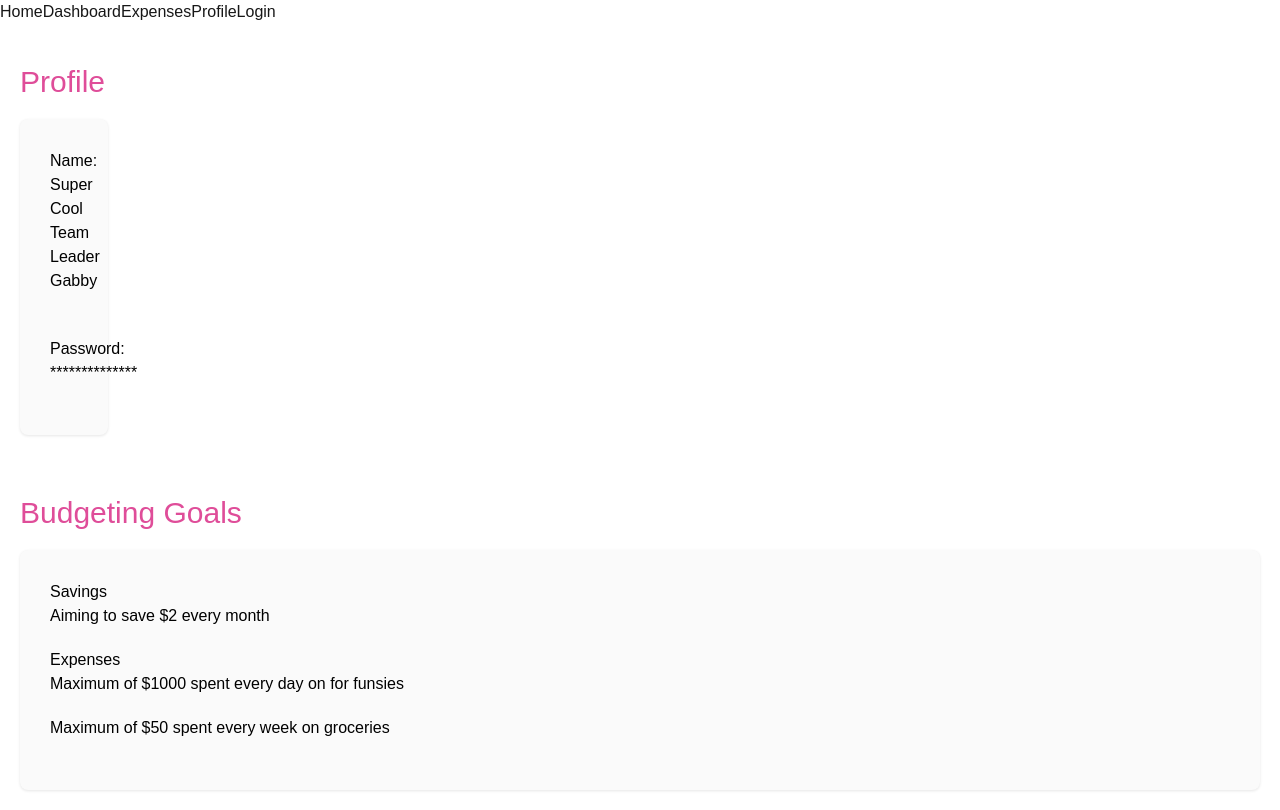
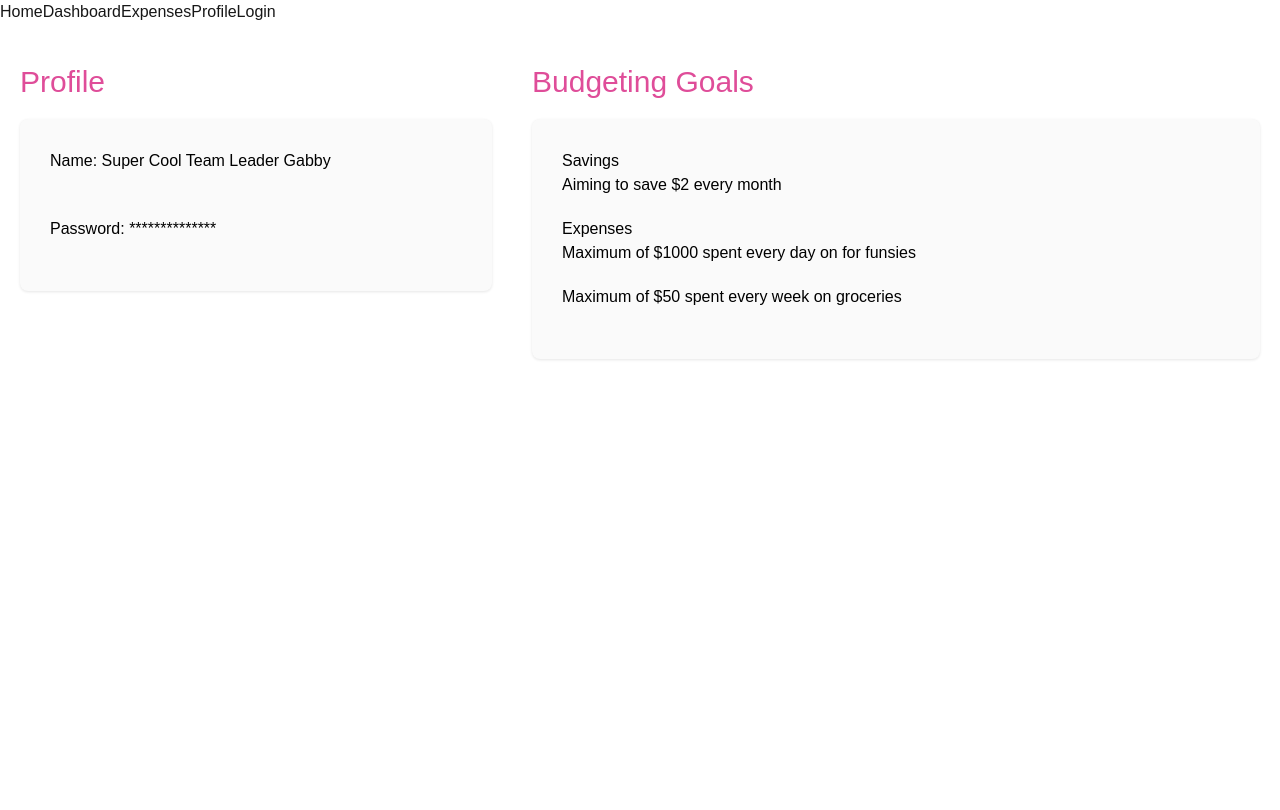
Before and after one commit to kacieyee/CSFinalProject, a Next.js app in the folder code/: page /profile in a window 1280 px wide. Built offline with nearby package versions, Linux system fonts and the light colour scheme.

Commit message:
edited column width percentages

```diff
--- a/code/src/app/profile/profile.css
+++ b/code/src/app/profile/profile.css
@@ -13,7 +13,7 @@
 }
 
 .left {
-  width: 10%;
+  width: 40%;
   /* background-color: white;
   border-radius: 8px;
   box-shadow: 0 2px 4px rgba(0, 0, 0, 0.1); */
@@ -25,7 +25,7 @@
 }
 
 .right {
-  width: 100%;
+  width: 60%;
   /* background-color: white;
   border-radius: 8px;
   box-shadow: 0 2px 4px rgba(0, 0, 0, 0.1);*/
```
